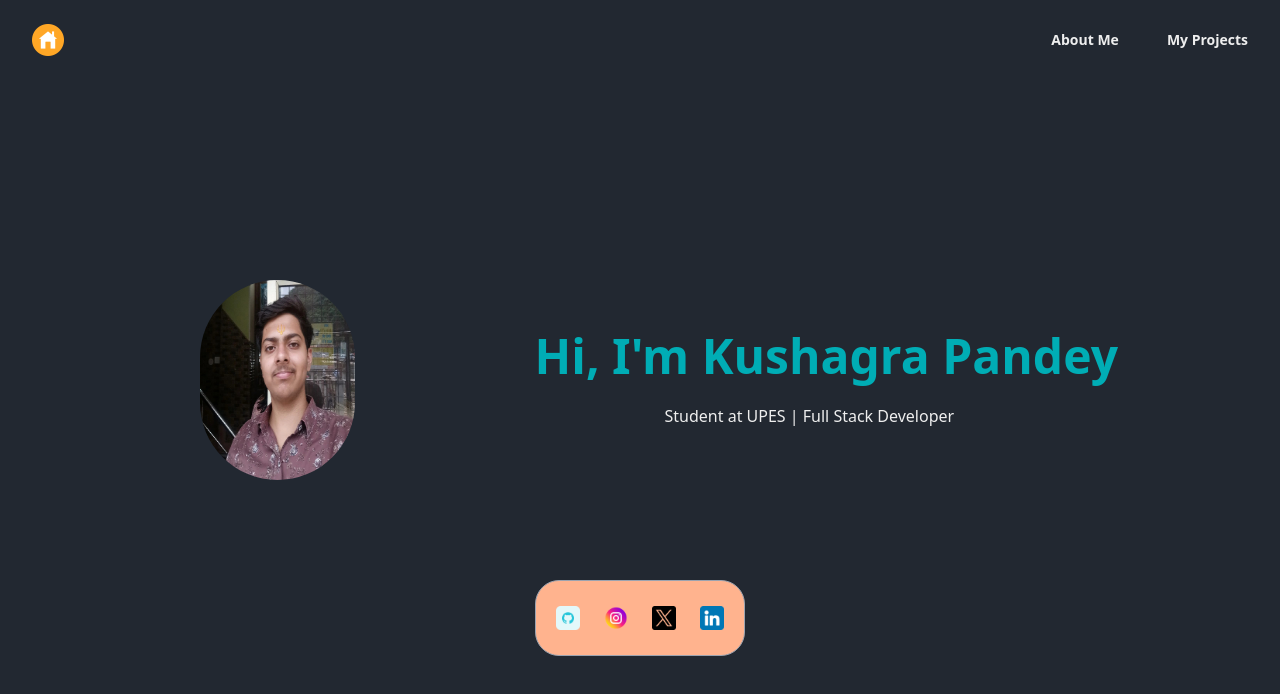
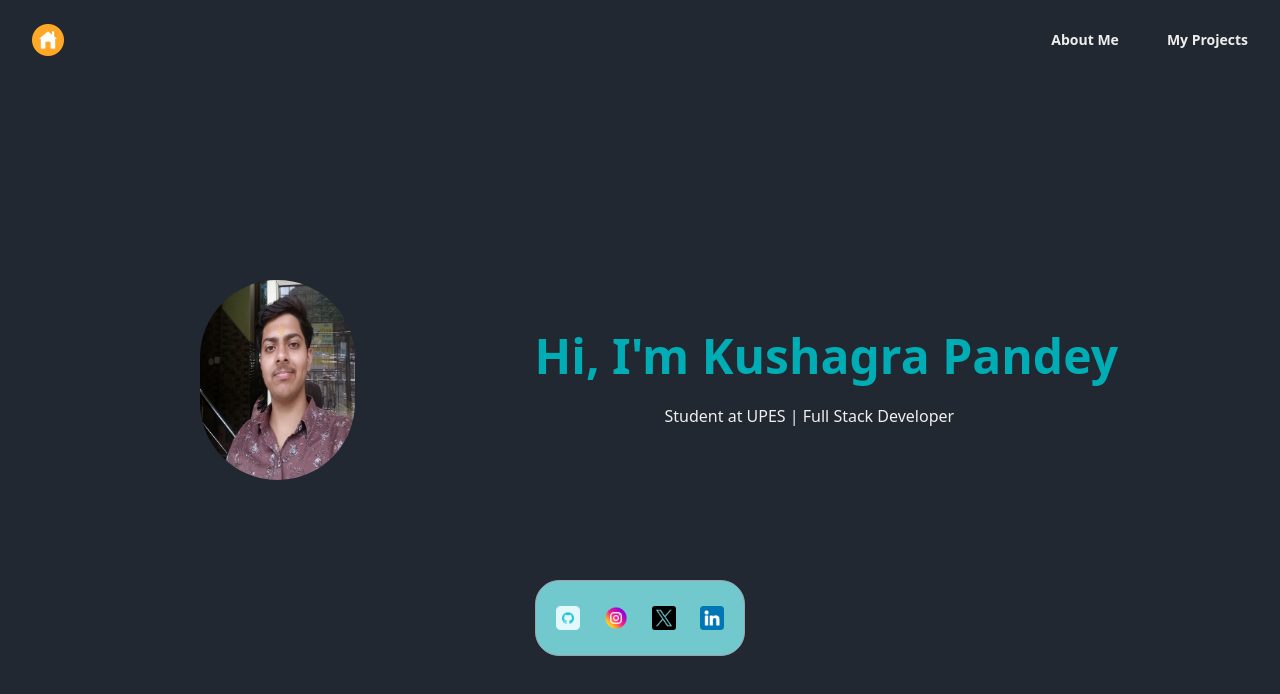
Before and after one commit to kushagrapandey761/Portfolio, a Next.js app: page / in a window 1280 px wide. Shown: the top 694 px of the page. Built offline with nearby package versions, Linux system fonts and the light colour scheme; a web font is replaced by a local one.

Commit message:
Changed background color of footer

```diff
--- a/components/footer.js
+++ b/components/footer.js
@@ -9,7 +9,7 @@ export default function Footer() {
   return (
     <>
       <div className="flex justify-center mt-[100px] pb-[50px] animate-fade-slide-in-top">
-        <div className="relative border bg-[#FFB38E] border-gray-400 rounded-3xl p-3 flex justify-center items-center w-fit overflow-hidden">
+        <div className="relative border bg-[#71C9CE] border-gray-400 rounded-3xl p-3 flex justify-center items-center w-fit overflow-hidden">
           <div className="flex flex-row items-center h-[50px] space-x-2">
             <Link href="https://github.com/thundergaming761">
               <Image
```
